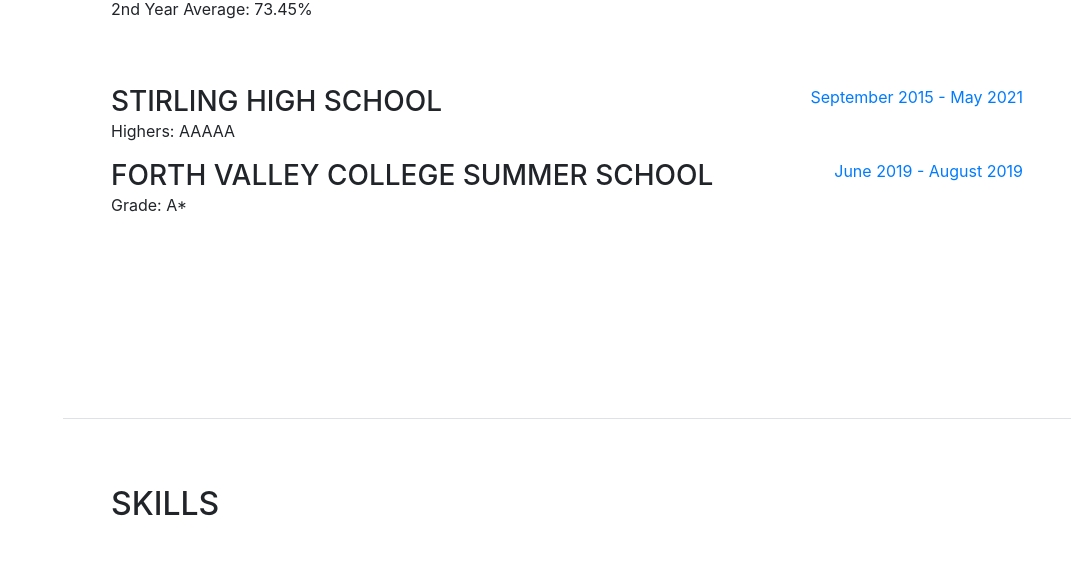
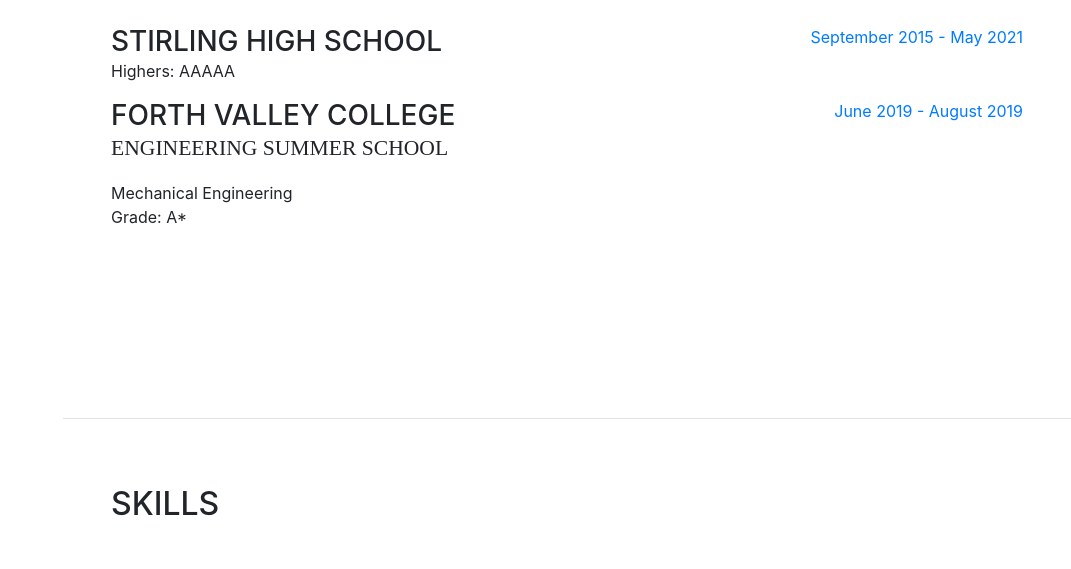
Before and after one commit to finmuir/fmuir.github.io, a website with bundled scripts: page index.html in a window 1280 px wide. Shown: the part 3146-3715 px from the top of the page, without its empty margins (209-1280 px from the left). Built offline with nearby package versions, Linux system fonts and the light colour scheme; a web font is replaced by a local one.

Commit message:
Update index.html

```diff
--- a/index.html
+++ b/index.html
@@ -160,9 +160,11 @@
           </div>
 
 
-          <div class="resume-item d-flex flex-column flex-md-row">
+          <div class="resume-item d-flex flex-column flex-md-row mb-5">
             <div class="resume-content mr-auto">
-              <h3 class="mb-0">Forth Valley College Summer School</h3>
+              <h3 class="mb-0">Forth Valley College</h3>
+              <div class="subheading mb-3">Engineering Summer School</div>
+              <div>Mechanical Engineering</div>
               <p>Grade: A*</p>
             </div>
             <div class="resume-date text-md-right">
```
